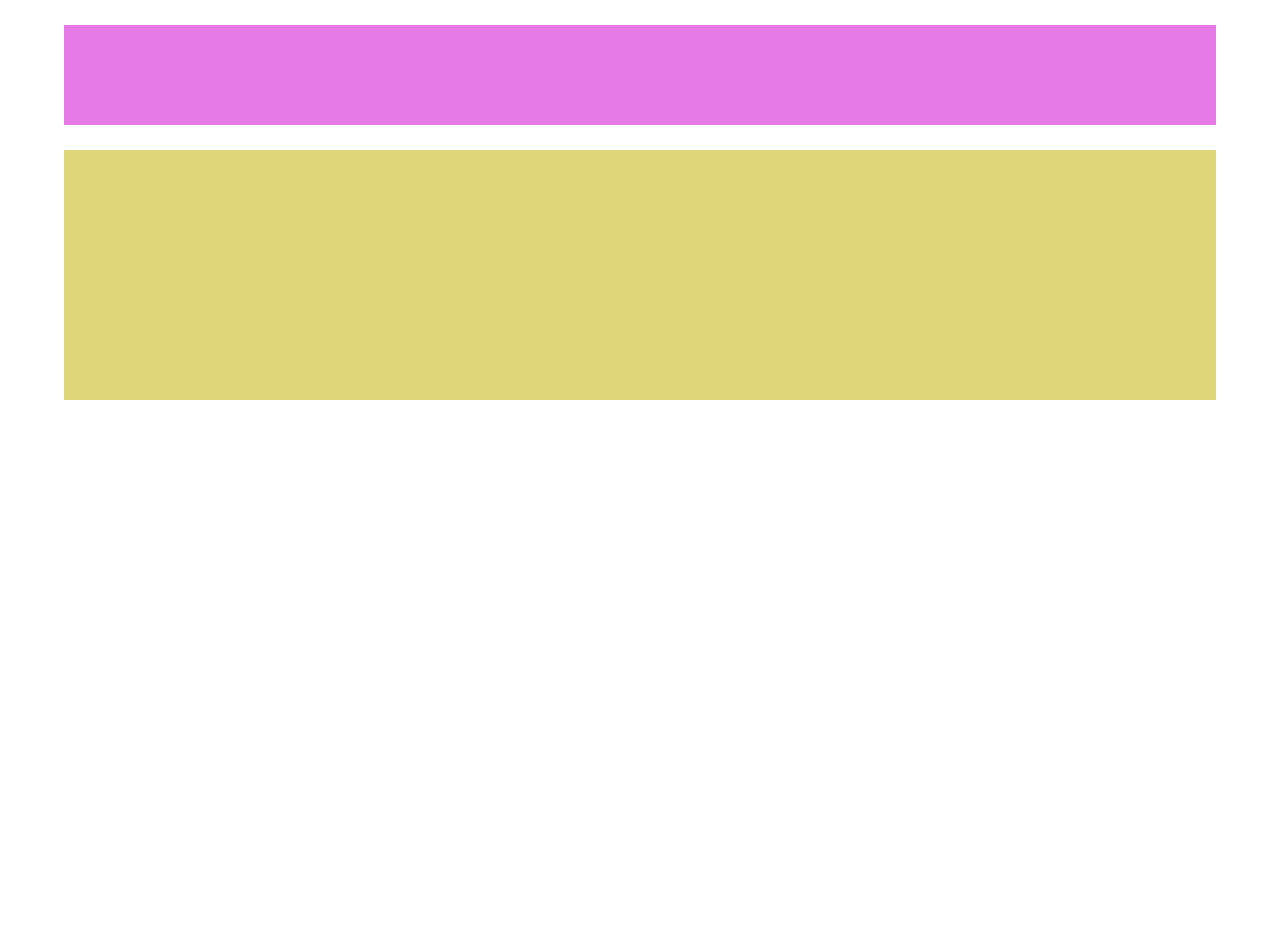
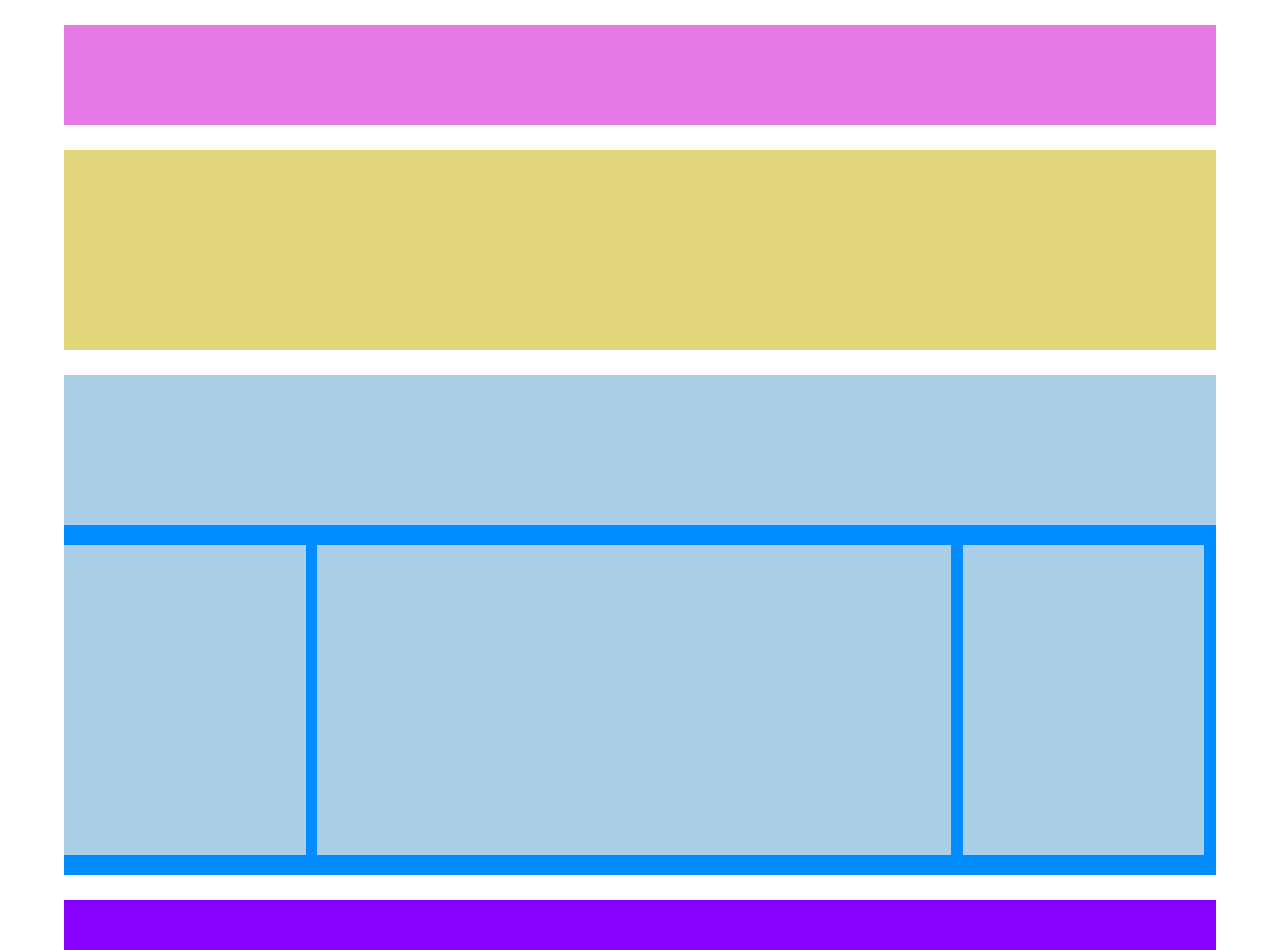
Before and after one commit to Andrea-Gori/htmlcss-struttura-wp, a plain HTML site: page index.html in a window 1280 px wide. Before the commit the page ends 800 px from the top, so only its background shows below. Drawn offline with Linux system fonts and the light colour scheme.

Commit message:
Footer completo

```diff
--- a/assets/css/master.css
+++ b/assets/css/master.css
@@ -34,9 +34,47 @@ header {
 
 .bg-yellow{
   background-color: rgb(225, 214, 122);
-  height: 250px;
+  height: 200px;
 }
-/* Cell's widths */
+
+.bg-blue {
+  background-color: rgb(0, 141, 255);
+  height: 500px;
+}
+
+.bg-lightblue {
+  background-color: rgb(171, 207, 231);
+}
+
+.bg-purple{
+  background-color: rgb(136, 1, 254);
+  height: 50px;
+}
+
+/* Column's dettails */
 .col-100 {
   width: 100%;
 }
+
+.col-21 {
+  width: 21%;
+  height: 310px;
+}
+
+.col-55 {
+  width: 55%;
+  height: 310px;
+}
+
+.alternative-height {
+  height: 150px;
+  margin-bottom: 20px;
+}
+
+/* extra */
+.mt-1 {
+  margin-top: 25px;
+}
+.pad {
+  margin: 0 1%;
+}
--- a/index.html
+++ b/index.html
@@ -24,12 +24,33 @@
         </div>
       </section>
 
-      <section>
+      <section class="mt-1">
+        <div class="row bg-blue">
+          <div class="col-100 bg-lightblue alternative-height">
 
+          </div>
+          <div class="col-21 bg-lightblue ">
+
+          </div>
+          <div class="col-55 bg-lightblue pad">
+
+          </div>
+          <div class="col-21 bg-lightblue ">
+
+          </div>
+
+
+        </div>
       </section>
     </main>
     <!-- Finale -->
     <footer class="container">
+      <div class="row">
+        <div class="col-100 bg-purple">
+
+        </div>
+
+      </div>
 
     </footer>
   </body>
```
